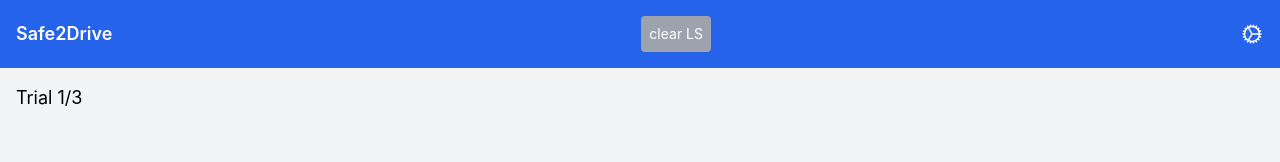
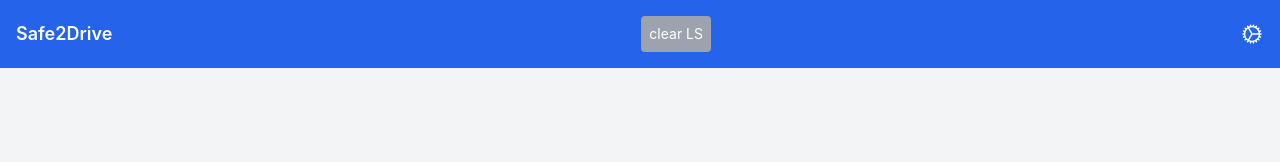
Before and after one commit to Happ-AB/safe2drive, a React (Vite) app: page /test in a window 1280 px wide. Shown: the top 162 px of the page. Built offline with nearby package versions, Linux system fonts and the light colour scheme.

Commit message:
updated test styling

```diff
--- a/src/components/ReactionTest.tsx
+++ b/src/components/ReactionTest.tsx
@@ -5,7 +5,7 @@ interface Props {
   onComplete: (reactionTimes: number[]) => void;
 }
 
-export default function ReactionTest({ onComplete }: Props) {
+export default function ReactionTest(props: Props) {
   const [stage, setStage] = useState<"waiting" | "active" | "clicked">(
     "waiting"
   );
@@ -33,10 +33,10 @@ export default function ReactionTest({ onComplete }: Props) {
 
   useEffect(() => {
     if (trial > 3 && !isCompletedRef.current) {
-      isCompletedRef.current = true; // Mark as completed
+      isCompletedRef.current = true;
       if (timerRef.current) clearTimeout(timerRef.current);
-      onComplete(reactionTimes);
-      navigate("/results", { state: { reactionTimes } }); // Pass reactionTimes instead
+      props.onComplete(reactionTimes);
+      navigate("/results", { state: { reactionTimes } });
       return;
     }
     if (stage === "waiting" && !isCompletedRef.current) {
@@ -45,7 +45,7 @@ export default function ReactionTest({ onComplete }: Props) {
     return () => {
       if (timerRef.current) clearTimeout(timerRef.current);
     };
-  }, [stage, trial, startTest, onComplete, navigate, reactionTimes]); // Removed reactionTimes from deps
+  }, [stage, trial, startTest, navigate, reactionTimes, props]);
 
   const handleClick = () => {
     if (stage !== "active" || isCompletedRef.current) return;
@@ -60,11 +60,11 @@ export default function ReactionTest({ onComplete }: Props) {
   };
 
   return (
-    <div className="relative w-full h-full flex items-center justify-center bg-gray-100">
-      {stage === "waiting" && (
-        <p className="text-xl">
+    <div className="relative w-full h-screen flex items-center justify-center bg-gray-100 flex-col">
+      {trial < 2 && stage === "waiting" && (
+        <div className="text-xl self-center w-60 p-4 bg-blue-600 text-white font-semibold rounded-lg">
           Get ready... Click the circle when it appears!
-        </p>
+        </div>
       )}
       {stage === "active" && (
         <div
@@ -74,12 +74,9 @@ export default function ReactionTest({ onComplete }: Props) {
         />
       )}
       {stage === "clicked" && (
-        <p className="text-xl">
+        <div className="text-xl w-60 p-4 bg-gray-400 text-white font-semibold rounded-lg text-center">
           Good! {trial < 3 ? `${3 - trial} more to go.` : "Test complete!"}
-        </p>
-      )}
-      {trial <= 3 && (
-        <p className="absolute top-4 left-4 text-lg">Trial {trial}/3</p>
+        </div>
       )}
     </div>
   );
--- a/src/hooks/useTestLogic.ts
+++ b/src/hooks/useTestLogic.ts
@@ -4,7 +4,7 @@ export function useTestLogic() {
   const evaluateTest = (reactionTimes: number[]): TestResult => {
     const averageTime =
       reactionTimes.reduce((sum, time) => sum + time, 0) / reactionTimes.length;
-    const passed = averageTime < 500; // Pass if avg < 500ms
+    const passed = averageTime < 1500; // Pass/fail condition
     return {
       passed,
       retryAvailable: !passed,
```
